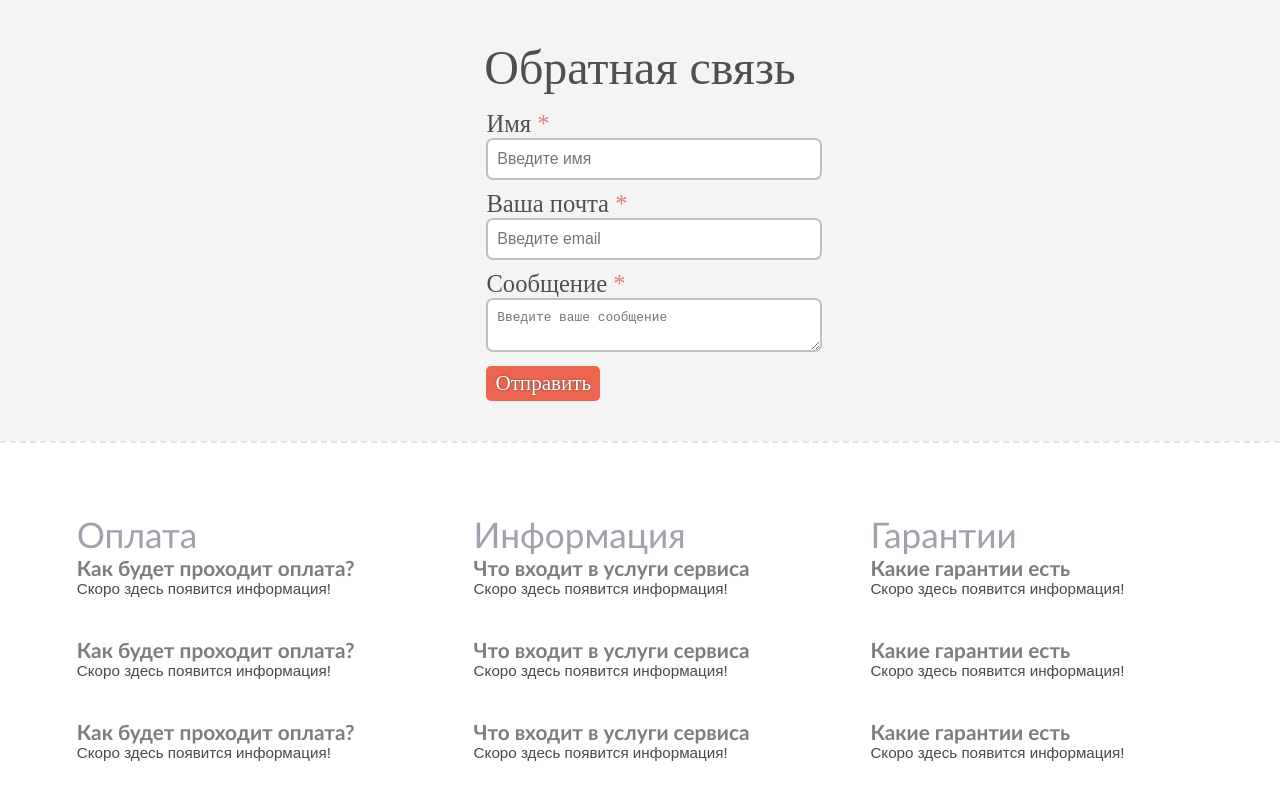
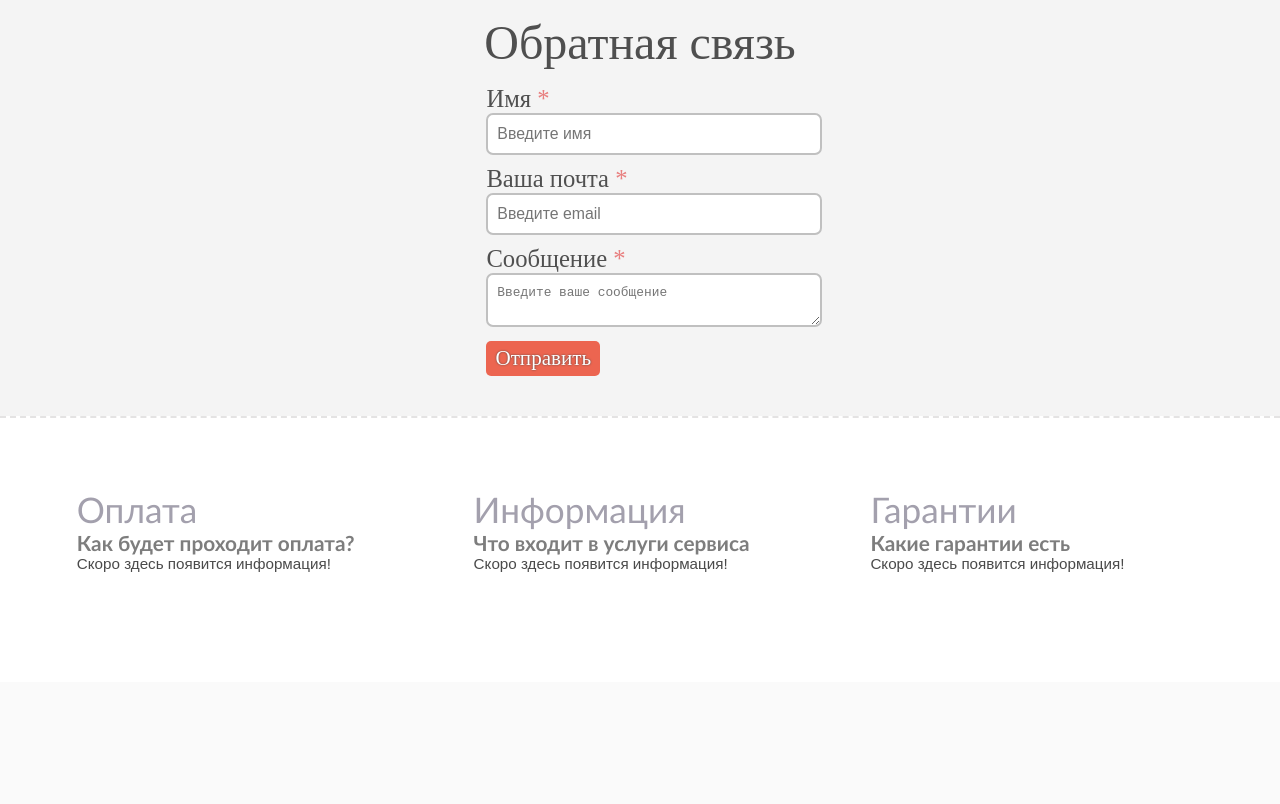
Before and after one commit to Kate2020/kurs, a plain HTML site: page index.html in a window 1280 px wide. Shown: the part 2290-3094 px from the top of the page. After the commit the page ends 2972 px from the top, so only its background shows below. Drawn offline with nearby package versions, Linux system fonts and the light colour scheme; a web font is replaced by a local one.

Commit message:
Update index.html

```diff
--- a/index.html
+++ b/index.html
@@ -23,8 +23,7 @@
 
   <div id="main">
     <div class="intro">
-      <h2>Вы сможете освоить моделирование за 3 месяца!</h2>
-      <span>У нас преподают только профессионалы.</span>
+	    <h2>Вы сможете освоить моделирование за 3 месяца!</h2>
     </div>
     <div class="text">
       <span> Скоро здесь появится информация!</span>
@@ -63,26 +62,14 @@
       <span class="title">Оплата</span><br>
       <span class="heading">Как будет проходит оплата?</span>
       <p>Скоро здесь появится информация!</p>
-      <span class="heading">Как будет проходит оплата?</span>
-      <p>Скоро здесь появится информация!</p>
-      <span class="heading">Как будет проходит оплата?</span>
-      <p>Скоро здесь появится информация!</p>
     </div>
     <div>
       <span class="title">Информация</span><br>
       <span class="heading">Что входит в услуги сервиса</span>
       <p>Скоро здесь появится информация!</p>
-      <span class="heading">Что входит в услуги сервиса</span>
-      <p>Скоро здесь появится информация!</p>
-      <span class="heading">Что входит в услуги сервиса</span>
-      <p>Скоро здесь появится информация!</p>
     </div>
     <div>
       <span class="title">Гарантии</span><br>
-      <span class="heading">Какие гарантии есть</span>
-      <p>Скоро здесь появится информация!</p>
-      <span class="heading">Какие гарантии есть</span>
-      <p>Скоро здесь появится информация!</p>
       <span class="heading">Какие гарантии есть</span>
       <p>Скоро здесь появится информация!</p>
     </div>
```
